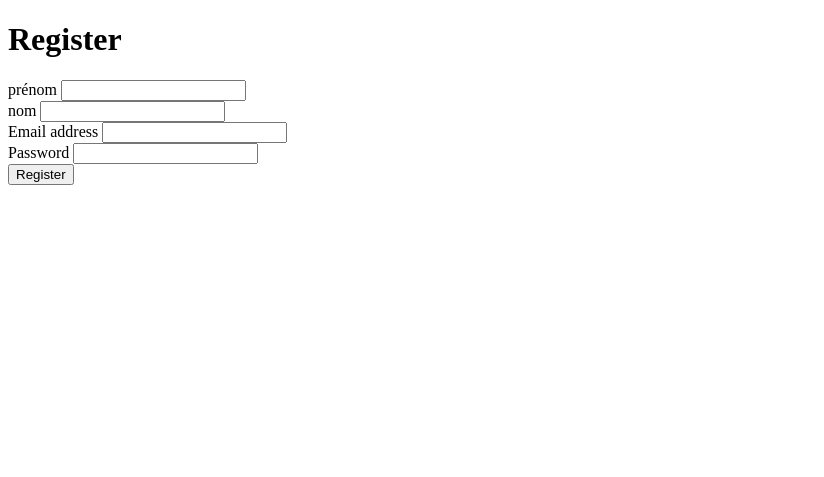
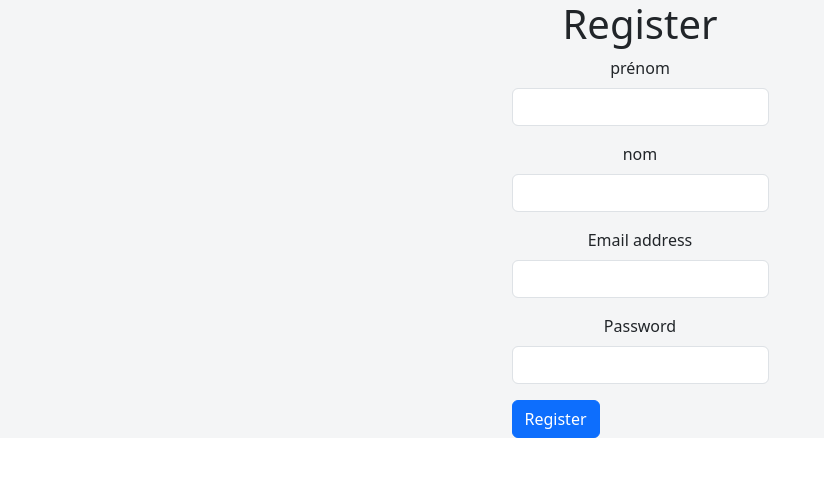
Before and after one commit to Lenimenage/yearbook, a PHP site: page /register.html in a window 1280 px wide. Shown: the top 477 px of the page, without its empty margins (0-824 px from the left). Run offline with PHP 8.4, Linux system fonts and the light colour scheme.

Commit message:
feat:level

```diff
--- a/index.html
+++ b/index.html
@@ -7,7 +7,7 @@
   <script src="https://cdn.jsdelivr.net/npm/bootstrap@5.3.8/dist/js/bootstrap.bundle.min.js" integrity="sha384-FKyoEForCGlyvwx9Hj09JcYn3nv7wiPVlz7YYwJrWVcXK/BmnVDxM+D2scQbITxI" crossorigin="anonymous"></script>
   <link href="https://cdn.jsdelivr.net/npm/bootstrap@5.3.8/dist/css/bootstrap.min.css" rel="stylesheet" integrity="sha384-sRIl4kxILFvY47J16cr9ZwB07vP4J8+LH7qKQnuqkuIAvNWLzeN8tE5YBujZqJLB" crossorigin="anonymous">
   <link rel="stylesheet" href="/yearbook/style.css">
-  <title>Year Book</title>
+  <title>Years Book</title>
 </head>
 <body>
 <div>
--- a/register.html
+++ b/register.html
@@ -3,6 +3,9 @@
 <head>
     <meta charset="UTF-8">
     <meta name="viewport" content="width=device-width, initial-scale=1.0">
+    <link rel="stylesheet" href="/yearbook/style.css">
+    <script src="https://cdn.jsdelivr.net/npm/bootstrap@5.3.8/dist/js/bootstrap.bundle.min.js" integrity="sha384-FKyoEForCGlyvwx9Hj09JcYn3nv7wiPVlz7YYwJrWVcXK/BmnVDxM+D2scQbITxI" crossorigin="anonymous"></script>
+    <link href="https://cdn.jsdelivr.net/npm/bootstrap@5.3.8/dist/css/bootstrap.min.css" rel="stylesheet" integrity="sha384-sRIl4kxILFvY47J16cr9ZwB07vP4J8+LH7qKQnuqkuIAvNWLzeN8tE5YBujZqJLB" crossorigin="anonymous">
     <title>register</title>
 </head>
 <body>
--- a/style.css
+++ b/style.css
@@ -107,21 +107,18 @@ main{
 
   }
 .register2container {
-    display: flex;
-     justify-content: center;
-    align-items: center;
-    flex-direction: column;
-    gap: 20px;
-    font-size: 20px;
-    width: 300px;
-    height: auto;
-    background-color:rgba(32, 32, 31, 0.53);
-    border: 2px solid black;
-    border-radius: 30px;
-    padding: 10px;
+  display: flex;
+  background-attachment: fixed;
+  background-color: rgba(232, 234, 235, 0.457);
+	flex-direction: column;
+	justify-content: space-around;
+	align-items: center;
 }
 .mb-3 {
-    margin-bottom: 10rem;
-    border-radius: 10px;
-    align-items: center;
+    display: flex;
+	flex-direction: column;
+	flex-wrap: nowrap;
+	justify-content: space-around;
+	align-items: center;
+	align-content: stretch;
 }
```
